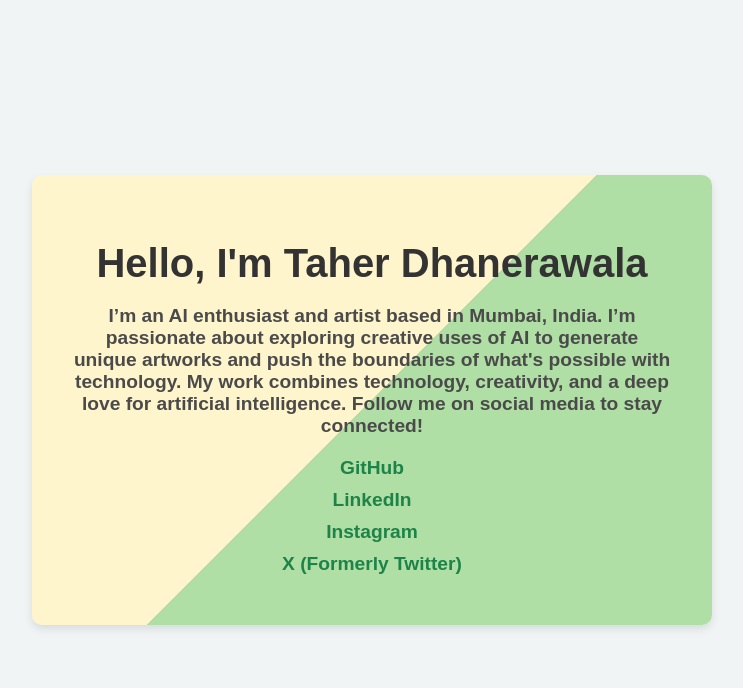
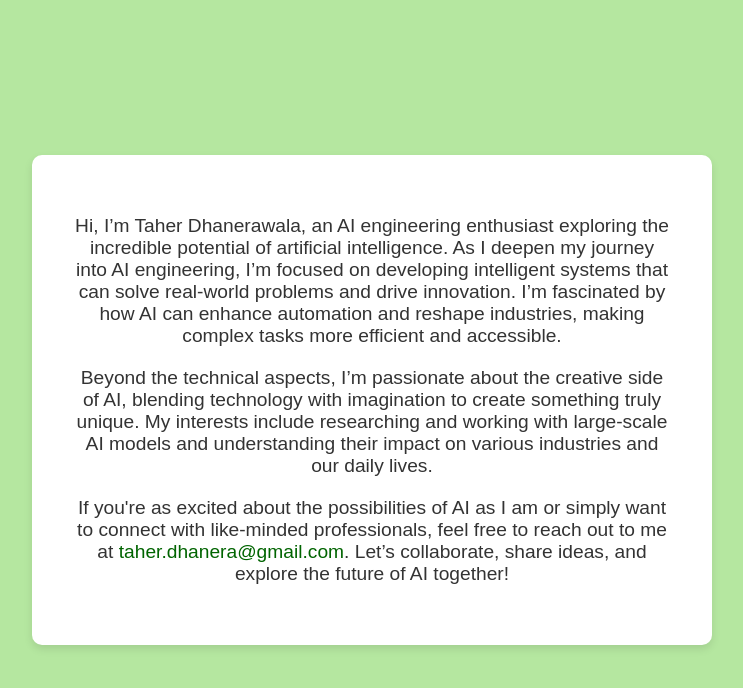
Before and after one commit to taherdhanera/taherdhanera.github.io, a plain HTML site: page index.html in a window 1280 px wide. Shown: the whole page, without its empty margins (268-1011 px from the left). Drawn offline with Linux system fonts and the light colour scheme.

Commit message:
Update index.html

```diff
--- a/index.html
+++ b/index.html
@@ -4,7 +4,6 @@
     <meta charset="UTF-8">
     <meta name="viewport" content="width=device-width, initial-scale=1.0">
     <meta http-equiv="X-UA-Compatible" content="ie=edge">
-    <title>Taher Dhanerawala Portfolio</title>
     <style>
         body {
             font-family: Arial, sans-serif;
@@ -13,62 +12,51 @@
             align-items: center;
             height: 100vh;
             margin: 0;
-            background-color: #f0f4f5; /* Very light gray background */
+            background-color: #b5e7a0; /* Light green background */
         }
         .container {
             text-align: center;
             padding: 40px;
-            background: linear-gradient(135deg, #FFF5CC 50%, #B0DFA5 50%); /* Softer gold and light green */
+            background-color: #ffffff; /* White background for content */
             border-radius: 10px;
             box-shadow: 0 4px 8px rgba(0, 0, 0, 0.1);
             width: 80%;
             max-width: 600px;
-            color: #333; /* Darker color for better readability */
+            color: #333; /* Dark text for readability */
         }
         h1 {
             font-size: 2.5rem;
             margin-bottom: 10px;
-            color: #333; /* Darker heading */
+            color: #333; /* Dark heading color */
         }
         p {
             font-size: 1.2rem;
             margin-bottom: 20px;
-            font-weight: bold;
-            color: #4a4a4a; /* Soft dark gray for better contrast */
+            color: #333; /* Darker gray for better readability */
         }
-        .social-links a {
-            display: block;
-            font-size: 1.2rem;
-            margin-bottom: 10px;
-            color: #1D8348; /* Soft green for links */
+        a {
+            color: #006400; /* Dark green link color */
             text-decoration: none;
-            font-weight: bold;
-            transition: color 0.2s ease-in-out; /* Smooth color transition */
         }
-        .social-links a:hover {
-            animation: blink 0.5s ease-in-out infinite; /* Blink effect */
-        }
-        @keyframes blink {
-            0%, 100% {
-                color: #1D8348; /* Original color */
-            }
-            50% {
-                color: transparent; /* Disappears briefly */
-            }
+        a:hover {
+            text-decoration: underline;
         }
     </style>
 </head>
 <body>
     <div class="container">
-        <h1>Hello, I'm Taher Dhanerawala</h1>
-        <p>I’m an AI enthusiast and artist based in Mumbai, India. I’m passionate about exploring creative uses of AI to generate unique artworks and push the boundaries of what's possible with technology. My work combines technology, creativity, and a deep love for artificial intelligence. Follow me on social media to stay connected!</p>
 
-        <div class="social-links">
-            <a href="https://github.com/taherdhanera" target="_blank">GitHub</a>
-            <a href="https://linkedin.com/in/taherd" target="_blank">LinkedIn</a>
-            <a href="https://instagram.com/taher_aiartist" target="_blank">Instagram</a>
-            <a href="https://twitter.com/taherdhanera" target="_blank">X (Formerly Twitter)</a>
-        </div>
+        <p>
+            Hi, I’m Taher Dhanerawala, an AI engineering enthusiast exploring the incredible potential of artificial intelligence. As I deepen my journey into AI engineering, I’m focused on developing intelligent systems that can solve real-world problems and drive innovation. I’m fascinated by how AI can enhance automation and reshape industries, making complex tasks more efficient and accessible.
+        </p>
+
+        <p>
+            Beyond the technical aspects, I’m passionate about the creative side of AI, blending technology with imagination to create something truly unique. My interests include researching and working with large-scale AI models and understanding their impact on various industries and our daily lives.
+        </p>
+
+        <p>
+            If you're as excited about the possibilities of AI as I am or simply want to connect with like-minded professionals, feel free to reach out to me at <a href="mailto:taher.dhanera@gmail.com">taher.dhanera@gmail.com</a>. Let’s collaborate, share ideas, and explore the future of AI together!
+        </p>
     </div>
 </body>
 </html>
```
